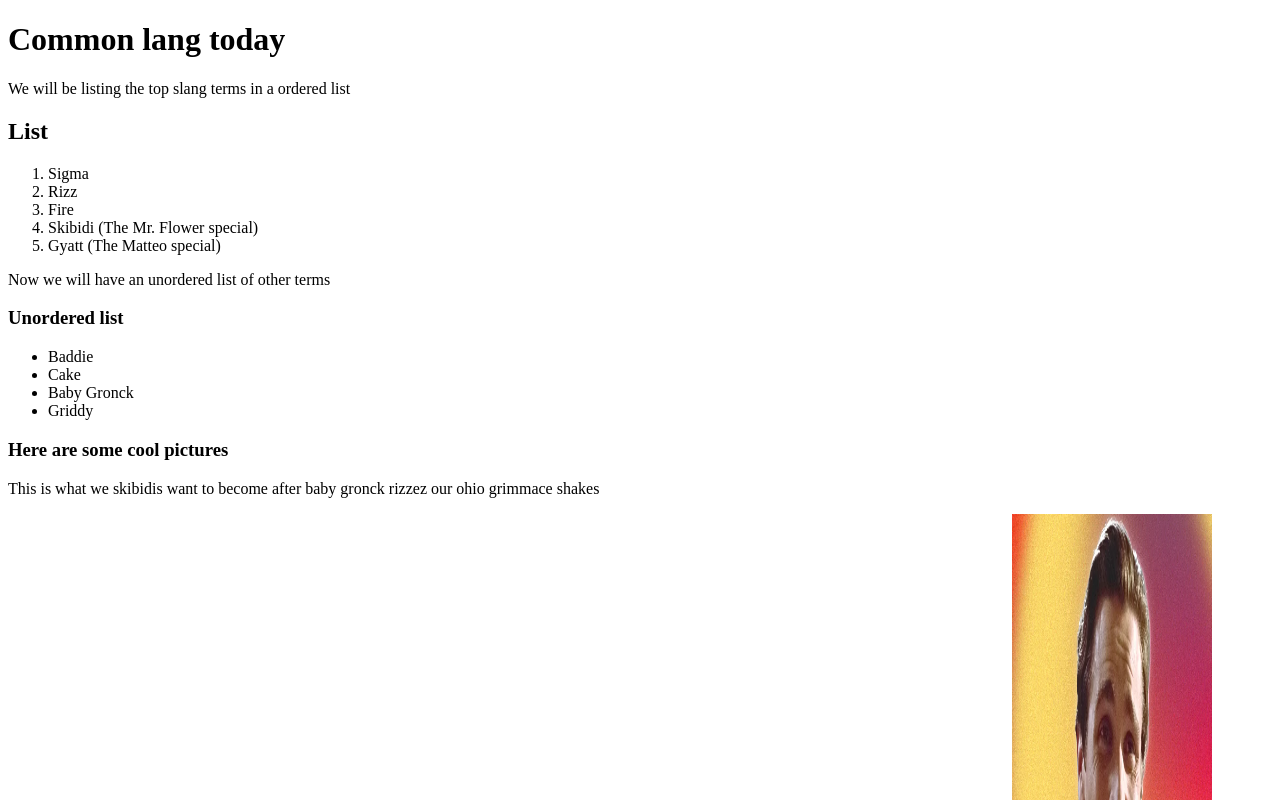
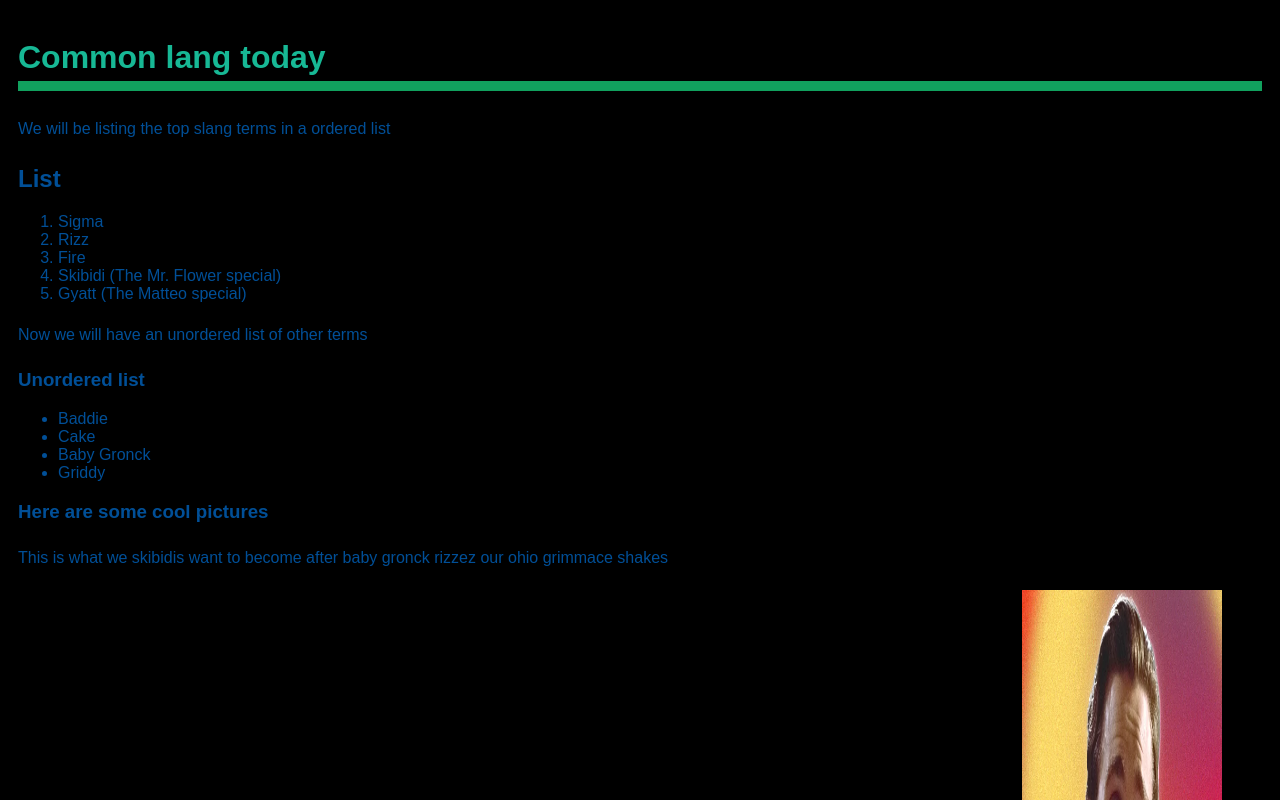
Before and after one commit to Cholmes303/Cholmes303.github.io, a plain HTML site: page home.html in a window 1280 px wide. Shown: the top 800 px of the page. Drawn offline with Linux system fonts and the light colour scheme.

Commit message:
First CSS update!

```diff
--- a/home.html
+++ b/home.html
@@ -3,8 +3,26 @@
 <head>
     <meta charset="UTF-8">
     <meta name="viewport" content="width=device-width, initial-scale=1.0">
-    <title>Brain Rot</title>
+    <title>Cristian Holmes</title>
+    <style>
+        body {
+            font-family: Arial, sans-serif;
+            color: #014f97;
+            background-color: #000000;
+            margin: 5;
+            padding: 10px;
+        }
+        h1 {
+            color: #17b895;
+            border-bottom: 10px solid #11a15e;
+            padding-bottom: 5px;
+        }
+        p {
+            line-height: 2.0;
+        }
+    </style>
 </head>
+<body>
 <body>
     <h1>Common lang today</h1>
     <p>We will be listing the top slang terms in a ordered list</p>
```
